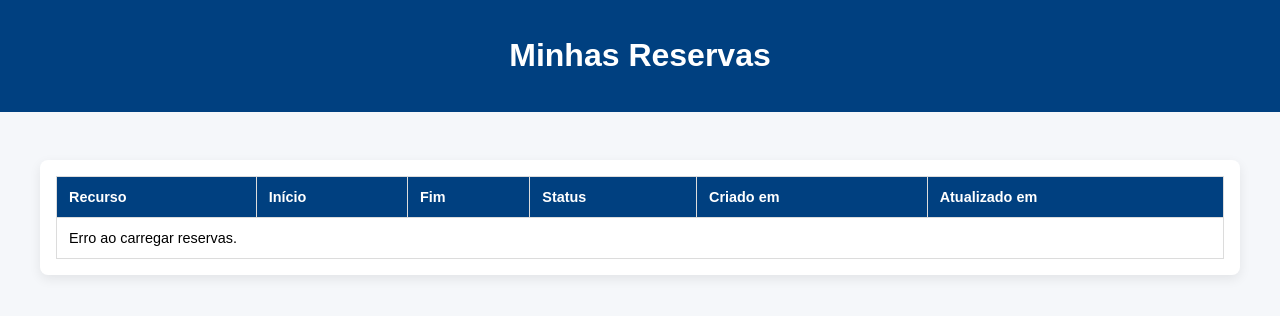
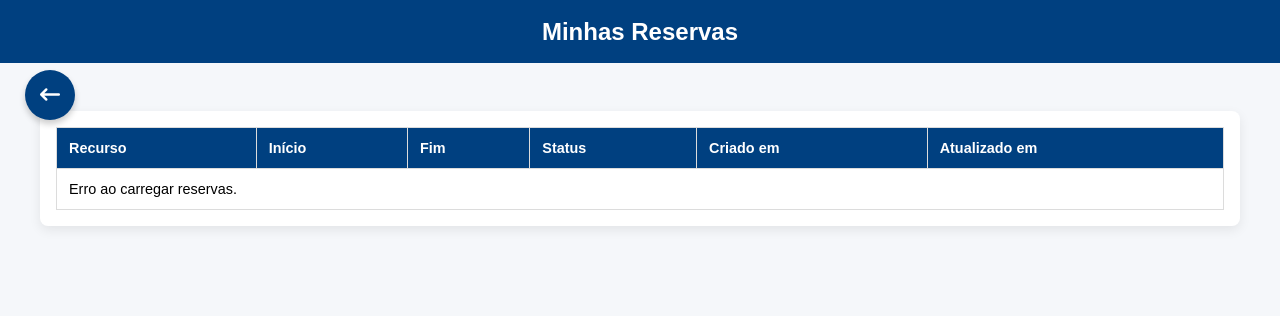
Before and after one commit to Jadson-Sobrinho/Sistema_Gerenciamento_Salas_Equipamentos, a website: page frontend/src/pages/userReserves.html in a window 1280 px wide. Drawn offline with Linux system fonts and the light colour scheme; no server answers; files whose address does not match are found by name.

Commit message:
Feat - Botão back-home

```diff
--- a/frontend/src/pages/styles/error404.css
+++ b/frontend/src/pages/styles/error404.css
@@ -67,6 +67,31 @@ p {
   animation: fadeInUp 0.8s ease-out forwards;
 }
 
+.btn-home {
+  position: fixed;
+  top: 70px;
+  left: 25px;
+  background-color: #004080;
+  color: white;
+  width: 50px;
+  height: 50px;
+  border-radius: 50%;
+  display: flex;
+  align-items: center;
+  justify-content: center;
+  text-decoration: none;
+  font-size: 20px;
+  box-shadow: 0 4px 6px rgba(0,0,0,0.2);
+  transition: background-color 0.3s ease, transform 0.3s ease;
+  z-index: 1000;
+}
+
+.btn-home:hover {
+  background-color: #002850;
+  transform: scale(1.1);
+}
+
+
 @keyframes fadeInUp {
   to {
     opacity: 1;
--- a/frontend/src/pages/styles/reserve.css
+++ b/frontend/src/pages/styles/reserve.css
@@ -69,3 +69,29 @@ button:hover {
   text-align: center;
   font-size: 0.9rem;
 }
+
+
+
+.btn-home {
+  position: fixed;
+  top: 70px;
+  left: 25px;
+  background-color: #004080;
+  color: white;
+  width: 50px;
+  height: 50px;
+  border-radius: 50%;
+  display: flex;
+  align-items: center;
+  justify-content: center;
+  text-decoration: none;
+  font-size: 20px;
+  box-shadow: 0 4px 6px rgba(0,0,0,0.2);
+  transition: background-color 0.3s ease, transform 0.3s ease;
+  z-index: 1000;
+}
+
+.btn-home:hover {
+  background-color: #002850;
+  transform: scale(1.1);
+}
--- a/frontend/src/pages/styles/reservesToApprove.css
+++ b/frontend/src/pages/styles/reservesToApprove.css
@@ -121,6 +121,33 @@
   }
 
 
+
+  .btn-home {
+  position: fixed;
+  top: 70px;
+  left: 25px;
+  background-color: #004080;
+  color: white;
+  width: 50px;
+  height: 50px;
+  border-radius: 50%;
+  display: flex;
+  align-items: center;
+  justify-content: center;
+  text-decoration: none;
+  font-size: 20px;
+  box-shadow: 0 4px 6px rgba(0,0,0,0.2);
+  transition: background-color 0.3s ease, transform 0.3s ease;
+  z-index: 1000;
+}
+
+.btn-home:hover {
+  background-color: #002850;
+  transform: scale(1.1);
+}
+
+
+
   @media (max-width: 480px) {
     .container {
       padding: 1rem;
--- a/frontend/src/pages/styles/resource.css
+++ b/frontend/src/pages/styles/resource.css
@@ -97,3 +97,28 @@ button:hover {
   color: var(--texto-principal);
   opacity: 0.8;
 }
+
+
+.btn-home {
+  position: fixed;
+  top: 70px;
+  left: 25px;
+  background-color: #004080;
+  color: white;
+  width: 50px;
+  height: 50px;
+  border-radius: 50%;
+  display: flex;
+  align-items: center;
+  justify-content: center;
+  text-decoration: none;
+  font-size: 20px;
+  box-shadow: 0 4px 6px rgba(0,0,0,0.2);
+  transition: background-color 0.3s ease, transform 0.3s ease;
+  z-index: 1000;
+}
+
+.btn-home:hover {
+  background-color: #002850;
+  transform: scale(1.1);
+}
--- a/frontend/src/pages/styles/userReserves.css
+++ b/frontend/src/pages/styles/userReserves.css
@@ -14,8 +14,9 @@ body {
 
 header {
   background: var(--azul-institucional);
+  font-size: 12px;
   color: #fff;
-  padding: 1rem 2rem;
+  padding: 0.1rem 0;
   text-align: center;
 }
 
@@ -68,6 +69,32 @@ button:hover {
   transform: scale(1.05);
 }
 
+
+.btn-home {
+  position: fixed;
+  top: 70px;
+  left: 25px;
+  background-color: #004080;
+  color: white;
+  width: 50px;
+  height: 50px;
+  border-radius: 50%;
+  display: flex;
+  align-items: center;
+  justify-content: center;
+  text-decoration: none;
+  font-size: 20px;
+  box-shadow: 0 4px 6px rgba(0,0,0,0.2);
+  transition: background-color 0.3s ease, transform 0.3s ease;
+  z-index: 1000;
+}
+
+.btn-home:hover {
+  background-color: #002850;
+  transform: scale(1.1);
+}
+
+
 @media (max-width: 768px) {
   th, td {
     font-size: 0.8rem;
--- a/frontend/src/pages/userReserves.html
+++ b/frontend/src/pages/userReserves.html
@@ -5,9 +5,12 @@
   <meta name="viewport" content="width=device-width, initial-scale=1">
   <title>Minhas Reservas</title>
   <link rel="stylesheet" href="styles//userReserves.css">
+  <link rel="stylesheet" href="https://cdnjs.cloudflare.com/ajax/libs/font-awesome/6.5.0/css/all.min.css">
 </head>
 <body>
-
+  <a href="index.html" class="btn-home" title="back-home">
+    <i class="fa-solid fa-arrow-left-long"></i>
+  </a>
   <header>
     <h1>Minhas Reservas</h1>
   </header>
```
Also changed, not shown: frontend/src/pages/error404.html (+4 -0 lines), frontend/src/pages/reserve.html (+4 -1 lines), frontend/src/pages/reservesToApprove.html (+4 -1 lines), frontend/src/pages/resource.html (+4 -0 lines).
